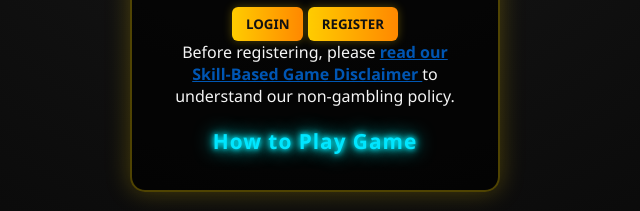
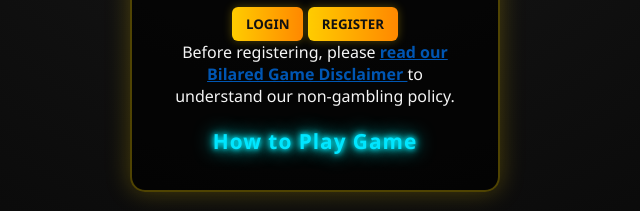
Before and after one commit to niadevelopers/bilared, a website: page index.html in a window 1280 px wide. Shown: the part 327-538 px from the top of the page, 325-965 px from the left. Drawn offline with Linux system fonts and the light colour scheme; no server answers; a script that the page names is missing.

Commit message:
Update index.html

```diff
--- a/index.html
+++ b/index.html
@@ -121,7 +121,7 @@
     <p>
       Before registering, please
       <a href="disclaimer.html" target="_blank" style="color:#0056b3; font-weight:600; text-decoration:underline;">
-        read our Skill-Based Game Disclaimer
+        read our Bilared Game Disclaimer
       </a>
       to understand our non-gambling policy.
     </p>
@@ -141,7 +141,7 @@
         <span class="badge" id="notifyBadge">1</span>
         🔔
       </div>
-      <!-- modal will be created dynamically -->
+      <!-- modal added dynamically -->
     </div>
 
     <div>Available: KES <span id="available">0</span></div>
```
